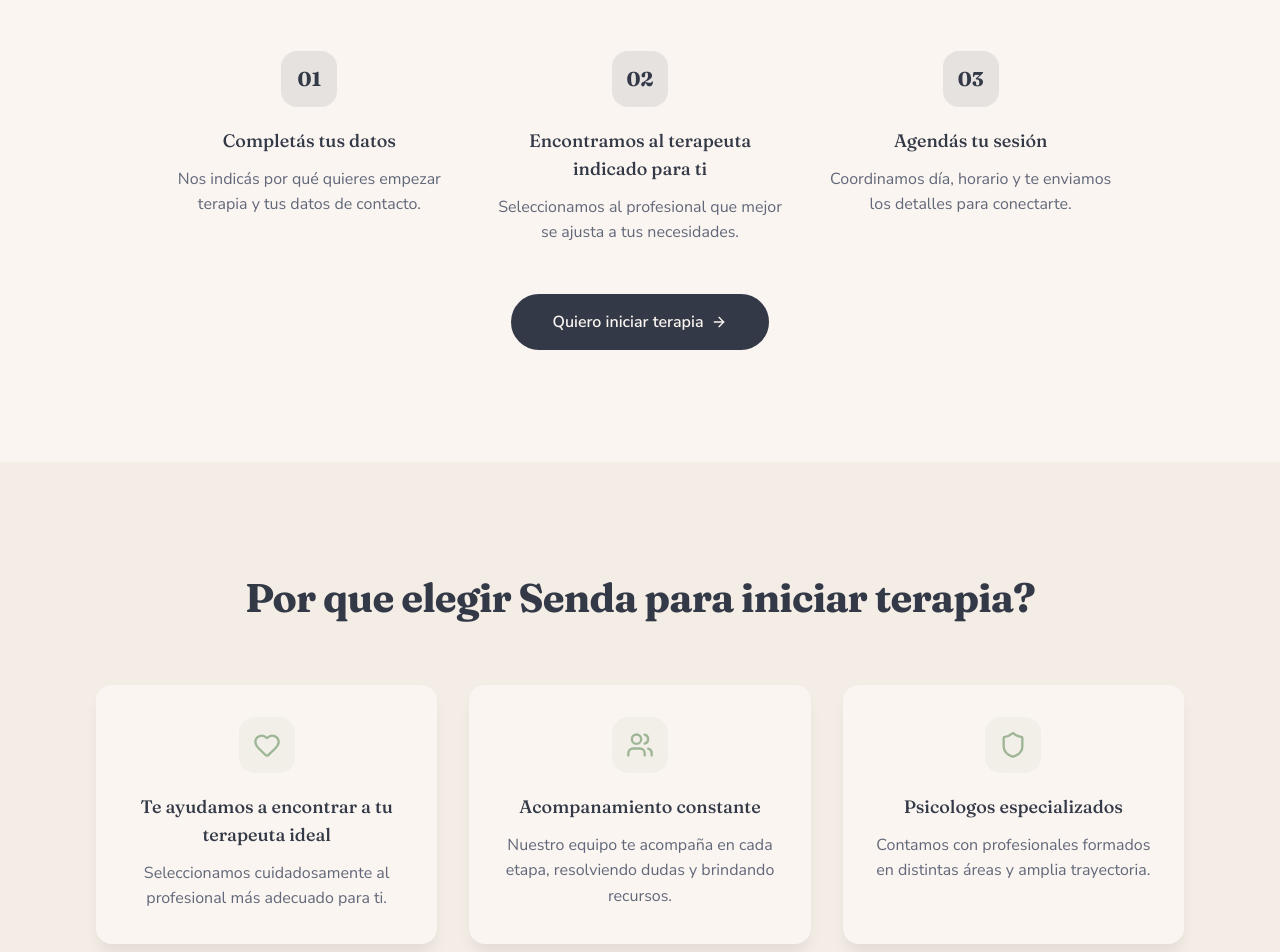
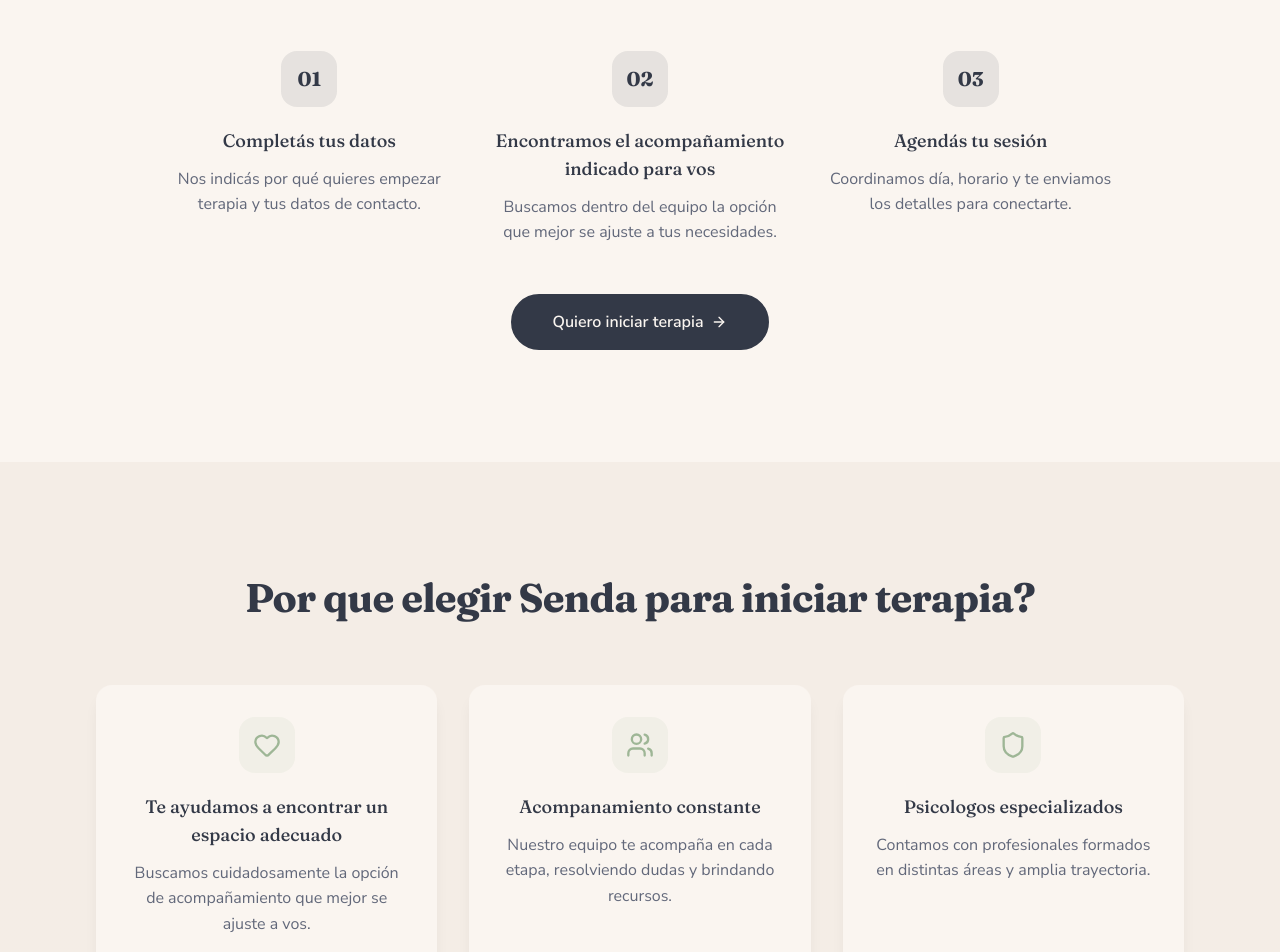
Before and after one commit to Nicosm1988/reinversi-n_profesional, a Next.js app: page /en/terapia in a window 1280 px wide. Shown: the part 1260-2212 px from the top of the page. Built offline with nearby package versions, Linux system fonts and the light colour scheme; no server answers.

Commit message:
fix: use inclusive neutral contact language

```diff
--- a/app/[locale]/diagnostico/page.tsx
+++ b/app/[locale]/diagnostico/page.tsx
@@ -99,7 +99,7 @@ export default function DiagnosticoPage() {
                         <SlideUp delay={0.3}>
                             <Text variant="small" className="max-w-xl mx-auto text-muted-foreground">
                                 El resultado es orientativo y queda guardado para que puedas volver a consultarlo.
-                                Si querés profundizar, podés conversar con nuestro equipo o con un profesional recomendado.
+                                Si querés profundizar, podés pedir orientación a nuestro equipo.
                             </Text>
                         </SlideUp>
                     </StaggerContainer>
--- a/app/[locale]/privacidad/page.tsx
+++ b/app/[locale]/privacidad/page.tsx
@@ -32,7 +32,7 @@ export default function PrivacidadPage() {
 
               <h2 className="mb-4 mt-10 text-xl font-heading font-semibold text-foreground">4. Confidencialidad de diagnósticos</h2>
               <p className="leading-relaxed text-foreground/80">
-                El test gratuito produce una devolución orientativa y no constituye un diagnóstico clínico. Para generar y guardar esa devolución, las respuestas y datos profesionales necesarios pueden ser procesados por nuestros proveedores técnicos de infraestructura, base de datos, seguridad e inteligencia artificial bajo nuestras instrucciones. No enviamos al modelo nombre, correo, teléfono ni dirección. El acceso humano se limita al equipo o profesional que lo necesite para prestar un servicio solicitado o atender una consulta.
+                El test gratuito produce una devolución orientativa y no constituye un diagnóstico clínico. Para generar y guardar esa devolución, las respuestas y datos profesionales necesarios pueden ser procesados por nuestros proveedores técnicos de infraestructura, base de datos, seguridad e inteligencia artificial bajo nuestras instrucciones. No enviamos al modelo nombre, correo, teléfono ni dirección. El acceso humano se limita a quienes integran el equipo y necesitan esa información para prestar un servicio solicitado o atender una consulta.
               </p>
 
               <h2 className="mb-4 mt-10 text-xl font-heading font-semibold text-foreground">5. Cookies</h2>
--- a/app/[locale]/terapia/page.tsx
+++ b/app/[locale]/terapia/page.tsx
@@ -19,8 +19,8 @@ const steps = [
   },
   {
     number: "02",
-    title: "Encontramos al terapeuta indicado para ti",
-    desc: "Seleccionamos al profesional que mejor se ajusta a tus necesidades.",
+    title: "Encontramos el acompañamiento indicado para vos",
+    desc: "Buscamos dentro del equipo la opción que mejor se ajuste a tus necesidades.",
   },
   {
     number: "03",
@@ -32,8 +32,8 @@ const steps = [
 const benefits = [
   {
     icon: Heart,
-    title: "Te ayudamos a encontrar a tu terapeuta ideal",
-    desc: "Seleccionamos cuidadosamente al profesional más adecuado para ti.",
+    title: "Te ayudamos a encontrar un espacio adecuado",
+    desc: "Buscamos cuidadosamente la opción de acompañamiento que mejor se ajuste a vos.",
   },
   {
     icon: Users,
@@ -68,7 +68,7 @@ export default function TherapyPage() {
               Un espacio seguro para empezar terapia online
             </Heading>
             <Text variant="lead" className="mb-10 max-w-xl mx-auto">
-              Sesiones individuales con psicólogos clínicos para acompañarte en cambios de vida,
+              Sesiones individuales de psicología clínica para acompañarte en cambios de vida,
               vínculos, ansiedad y otros desafíos.
             </Text>
             <Button
@@ -207,7 +207,7 @@ export default function TherapyPage() {
               <FadeIn>
                 <Card className="wati-dark-cta border-none p-6 md:p-8">
                   <h3 className="text-xl font-heading font-semibold mb-2">1 sesión</h3>
-                  <p className="text-sm text-primary-foreground/70 mb-6">Paga antes de tomar cada sesión con tu terapeuta.</p>
+                  <p className="text-sm text-primary-foreground/70 mb-6">Pagá antes de cada sesión.</p>
 
                   <div className="flex items-baseline gap-1 mb-6">
                     <span className="text-3xl font-heading font-bold">USD 49</span>
--- a/app/api/diagnostics/analyze/route.ts
+++ b/app/api/diagnostics/analyze/route.ts
@@ -168,7 +168,7 @@ export async function POST(req: Request) {
         {
           code: "DIAGNOSTIC_ALREADY_COMPLETED",
           error:
-            "Tu diagnóstico gratuito ya está guardado. Podés volver a consultarlo y, si querés profundizar, conversar con nuestro equipo o con un profesional.",
+            "Tu diagnóstico gratuito ya está guardado. Podés volver a consultarlo y, si querés profundizar, pedir orientación a nuestro equipo.",
         },
         { status: 409, headers: rateHeaders },
       );
--- a/components/sections/career-quiz.tsx
+++ b/components/sections/career-quiz.tsx
@@ -764,11 +764,11 @@ export function CareerQuiz({ userEmail, existingDiagnostic = null }: CareerQuizP
                               Dado que tu ancla dominante es <strong>{result.article} {result.name}</strong>, cualquier
                               movimiento profesional que hagas debería cuidar ese aspecto central de tu perfil. Si este
                               resultado te despierta preguntas, no tenés que resolverlas a solas: podés escribirnos y
-                              te ayudaremos a encontrar un profesional adecuado para acompañarte.
+                              podemos ayudarte a encontrar el acompañamiento más adecuado para vos.
                             </Text>
                             <div className="mt-6">
                               <Button asChild variant="default" className={`px-8 ${warmPrimaryButtonClass}`}>
-                                <Link href="/contacto">Conversar con un experto</Link>
+                                <Link href="/contacto">Recibir orientación profesional</Link>
                               </Button>
                             </div>
                           </div>
@@ -866,7 +866,7 @@ export function CareerQuiz({ userEmail, existingDiagnostic = null }: CareerQuizP
                   </div>
 
                   <Button asChild size="lg" variant="default" className={`h-14 px-12 text-lg ${warmPrimaryButtonClass}`}>
-                    <Link href="/contacto">Conversar con un experto</Link>
+                    <Link href="/contacto">Recibir orientación profesional</Link>
                   </Button>
 
                   <Text className="text-sm text-[#687080] dark:text-[#ddd5cc]">
--- a/components/sections/faq.tsx
+++ b/components/sections/faq.tsx
@@ -5,7 +5,7 @@ import { FadeIn } from "@/components/motion";
 
 export function FAQSection() {
     const faqs = [
-        { q: "¿Es terapia psicológica?", a: "Nuestro equipo incluye profesionales de psicología, pero este servicio está orientado a orientación vocacional-profesional: ayudarte a encontrar tu próximo paso de carrera con claridad estratégica. No reemplaza procesos de psicoterapia clínica. Si necesitas ese espacio, también podemos conectarte con un terapeuta." },
+        { q: "¿Es terapia psicológica?", a: "Nuestro equipo integra distintas especialidades, entre ellas psicología, pero este servicio está orientado a la orientación vocacional-profesional: ayudarte a encontrar tu próximo paso de carrera con claridad. No reemplaza un proceso de psicoterapia clínica. Si necesitás ese espacio, podemos ayudarte a encontrar acompañamiento terapéutico." },
         { q: "¿Para quién es este servicio?", a: "Para cualquier persona que esté en un momento de transición o incertidumbre profesional. Ya sea porque perdiste tu empleo, porque la IA transformó tu industria, porque quieres pivotar o simplemente porque sientes que llegó el momento de un cambio." },
         { q: "¿Cuánto dura el proceso?", a: "El diagnóstico es inmediato y gratuito. El programa de acompañamiento completo dura típicamente entre 4 y 8 semanas, dependiendo de tu ritmo y tus objetivos." },
         { q: "¿Qué pasa si no sé qué quiero hacer?", a: "Ese es exactamente el mejor momento para empezar. Nuestro diagnóstico está diseñado para ayudarte a descubrir patrones de interés, fortalezas y valores que tal vez no estás viendo. No necesitas llegar con respuestas, sino con la disposición de explorar." },
--- a/components/sections/senda-journey.tsx
+++ b/components/sections/senda-journey.tsx
@@ -145,7 +145,7 @@ export function SendaJourney() {
             <h2 className="mt-6 max-w-3xl font-heading text-4xl font-semibold tracking-[-.035em] md:text-6xl">Algunas partes del camino se transitan mejor en compañía.</h2>
           </div>
           <div>
-            <p className="text-lg leading-8 text-[#6a7080]">Si querés profundizar, podés conversar con nuestro equipo o con un profesional recomendado. Sin respuestas automáticas que pretendan reemplazar una escucha humana.</p>
+            <p className="text-lg leading-8 text-[#6a7080]">Si querés profundizar, podés pedir orientación a nuestro equipo. Sin respuestas automáticas que pretendan reemplazar una escucha humana.</p>
             <div className="mt-8 flex flex-col gap-3 sm:flex-row">
               <Link href="/contacto" className="inline-flex min-h-12 items-center justify-center gap-2 rounded-full bg-[#2f3647] px-7 font-semibold text-white hover:bg-[var(--senda-dark-hover)]">Contactar al equipo</Link>
               <Link href="/diagnostico" className="inline-flex min-h-12 items-center justify-center gap-2 rounded-full border border-[#2f3647]/25 px-7 font-semibold text-[var(--senda-ink)] hover:bg-white/20"><BookOpen className="h-4 w-4" /> Ver recursos</Link>
--- a/components/sections/therapy-modal.tsx
+++ b/components/sections/therapy-modal.tsx
@@ -96,7 +96,7 @@ export function TherapyModal({ open, onOpenChange }: TherapyModalProps) {
                   Introduce tu nombre y email para continuar
                 </DialogTitle>
                 <DialogDescription className="text-muted-foreground text-base mt-2">
-                  Te conectaremos con un profesional especializado en procesos de cambio personal.
+                  Te ayudaremos a encontrar el acompañamiento más adecuado para tu proceso de cambio.
                 </DialogDescription>
               </DialogHeader>
 
@@ -168,7 +168,7 @@ export function TherapyModal({ open, onOpenChange }: TherapyModalProps) {
                 <DialogHeader>
                   <DialogTitle className="text-primary text-2xl font-heading mb-3">Gracias</DialogTitle>
                   <DialogDescription className="text-muted-foreground text-base">
-                    Recibimos tu consulta. Un profesional se pondra en contacto contigo a la brevedad.
+                    Recibimos tu consulta. Nuestro equipo se pondrá en contacto con vos a la brevedad.
                   </DialogDescription>
                 </DialogHeader>
                 <Button
--- a/messages/es.json
+++ b/messages/es.json
@@ -39,20 +39,20 @@
     "newsletterSubmit": "Suscribirme",
     "copyright": "© {year} Senda — All Rights Reserved",
     "disclaimerTitle": "Aviso Importante:",
-    "disclaimerText": "Nuestro equipo es multidisciplinario e incluye profesionales de distintas especialidades, entre ellas psicología. Este servicio está enfocado en orientación vocacional-profesional y acompañamiento estratégico de carrera, por lo que no reemplaza procesos de psicoterapia clínica ni tratamiento psiquiátrico. Si estás atravesando una crisis de salud mental, te recomendamos contactar a un profesional matriculado o al servicio de emergencia de tu zona."
+    "disclaimerText": "Nuestro equipo es multidisciplinario e integra distintas especialidades, entre ellas psicología. Este servicio está enfocado en orientación vocacional-profesional y acompañamiento estratégico de carrera, por lo que no reemplaza procesos de psicoterapia clínica ni tratamiento psiquiátrico. Si estás atravesando una crisis de salud mental, te recomendamos acudir a un servicio de salud mental habilitado o al servicio de emergencia de tu zona."
   },
   "TherapyFloat": {
     "header": "Terapia Online",
     "closeLabel": "Cerrar",
     "title": "A veces el cambio necesita un espacio más profundo.",
-    "description": "Conectá con un psicólogo especializado. Sesiones individuales, 100% online, desde donde estés.",
+    "description": "Accedé a acompañamiento psicológico especializado. Sesiones individuales, 100% online, desde donde estés.",
     "featureDuration": "Sesiones de 45 a 60 minutos",
     "featurePrice": "Desde USD 39 por sesión",
     "featureConfidentiality": "Confidencialidad garantizada",
     "cta": "Conocer más",
     "floatLabel": "Información sobre terapia",
     "floatClose": "Cerrar",
-    "floatOpen": "Hablar con profesional"
+    "floatOpen": "Hablar con el equipo"
   },
   "CookieBanner": {
     "title": "Preferencia de Privacidad",
@@ -151,7 +151,7 @@
   },
   "TherapySection": {
     "title": "A veces el cambio necesita un espacio más profundo.",
-    "description": "Si sientes que tu proceso de reinvención necesita un acompañamiento emocional, conecta con un psicólogo especializado. Sesiones <bold>100% en línea</bold>, desde donde estés.",
+    "description": "Si sentís que tu proceso necesita acompañamiento emocional, podés acceder a un espacio de psicología clínica. Sesiones <bold>100% en línea</bold>, desde donde estés.",
     "primaryButton": "Conocer terapia",
     "secondaryButton": "Seguir explorando"
   },
@@ -164,7 +164,7 @@
     "title": "Preguntas Frecuentes",
     "subtitle": "Claridad ante todo.",
     "q0Question": "¿Es terapia psicológica?",
-    "q0Answer": "Nuestro equipo incluye profesionales de psicología, pero este servicio está orientado a orientación vocacional-profesional: ayudarte a encontrar tu próximo paso de carrera con claridad estratégica. No reemplaza procesos de psicoterapia clínica. Si necesitas ese espacio, también podemos conectarte con un terapeuta.",
+    "q0Answer": "Nuestro equipo integra distintas especialidades, entre ellas psicología, pero este servicio está orientado a la orientación vocacional-profesional: ayudarte a encontrar tu próximo paso de carrera con claridad. No reemplaza un proceso de psicoterapia clínica. Si necesitás ese espacio, podemos ayudarte a encontrar acompañamiento terapéutico.",
     "q1Question": "¿Para quién es este servicio?",
     "q1Answer": "Para cualquier persona que esté en un momento de transición o incertidumbre profesional. Ya sea porque perdiste tu empleo, porque la IA transformó tu industria, porque quieres pivotar o simplemente porque sientes que llegó el momento de un cambio.",
     "q2Question": "¿Cuánto dura el proceso?",
@@ -176,14 +176,14 @@
   },
   "TherapyModal": {
     "title": "Introduce tu nombre y email para continuar",
-    "description": "Te conectaremos con un profesional especializado en procesos de cambio personal.",
+    "description": "Te ayudaremos a encontrar el acompañamiento más adecuado para tu proceso de cambio.",
     "namePlaceholder": "Nombre",
     "emailPlaceholder": "Email",
     "consentText": "Al continuar acepto los <terms>Términos y Condiciones</terms> y la <privacy>Política de Privacidad</privacy> de este sitio.",
     "submitting": "Enviando...",
     "submitButton": "Continuar",
     "successTitle": "¡Gracias!",
-    "successDescription": "Recibimos tu consulta. Un profesional se pondrá en contacto contigo a la brevedad.",
+    "successDescription": "Recibimos tu consulta. Nuestro equipo se pondrá en contacto con vos a la brevedad.",
     "closeButton": "Cerrar"
   },
   "BusinessEnglish": {
@@ -356,14 +356,14 @@
     "processSubtitle": "Tres pasos simples para comenzar tu camino hacia el bienestar.",
     "step01Title": "Completas tus datos",
     "step01Desc": "Nos indicas por qué quieres empezar terapia y tus datos de contacto.",
-    "step02Title": "Encontramos al terapeuta indicado para ti",
-    "step02Desc": "Seleccionamos al profesional que mejor se ajusta a tus necesidades y motivo de consulta.",
+    "step02Title": "Encontramos el acompañamiento indicado para vos",
+    "step02Desc": "Buscamos dentro del equipo la opción que mejor se ajuste a tus necesidades y motivo de consulta.",
     "step03Title": "Agendas tu sesión",
     "step03Desc": "Coordinamos día, horario y te enviamos los detalles para conectarte. 100% online.",
     "processCta": "Quiero iniciar terapia",
     "benefitsTitle": "¿Por qué elegir Senda para iniciar terapia?",
-    "benefitMatchTitle": "Te ayudamos a encontrar a tu terapeuta ideal",
-    "benefitMatchDesc": "Seleccionamos cuidadosamente al profesional más adecuado para ti, según tu motivo de consulta.",
+    "benefitMatchTitle": "Te ayudamos a encontrar un espacio adecuado",
+    "benefitMatchDesc": "Buscamos cuidadosamente la opción de acompañamiento que mejor se ajuste a vos y a tu motivo de consulta.",
     "benefitSupportTitle": "Acompañamiento constante",
     "benefitSupportDesc": "Nuestro equipo te acompaña en cada etapa, resolviendo dudas y brindándote recursos prácticos.",
     "benefitExpertsTitle": "Psicólogos especializados y con experiencia",
@@ -385,7 +385,7 @@
     "packPerSession": "/ por sesión",
     "packCta": "Solicitar sesiones",
     "singleTitle": "1 sesión",
-    "singleDescription": "Paga antes de tomar cada sesión con tu terapeuta.",
+    "singleDescription": "Pagá antes de cada sesión.",
     "singlePrice": "USD 49",
     "singlePerSession": "/ por sesión",
     "singleCta": "Solicitar una sesión",
@@ -554,8 +554,8 @@
     "resultsDominant": "Tu ancla dominante",
     "resultsSecondary": "Tu ancla secundaria",
     "resultsThird": "Tu tercera ancla",
-    "resultsDominantText": "Tu ancla dominante es {article} {name}. Este resultado puede ayudarte a reconocer qué aspectos de tu vida profesional necesitás cuidar al evaluar un cambio. Tomalo como un punto de partida para reflexionar, no como una definición cerrada. Si querés profundizarlo, podés conversar con nuestro equipo o con uno de los profesionales que recomendamos.",
-    "resultsCtaSession": "Conversar con un experto",
+    "resultsDominantText": "Tu ancla dominante es {article} {name}. Este resultado puede ayudarte a reconocer qué aspectos de tu vida profesional necesitás cuidar al evaluar un cambio. Tomalo como un punto de partida para reflexionar, no como una definición cerrada. Si querés profundizarlo, podés pedir orientación a nuestro equipo.",
+    "resultsCtaSession": "Recibir orientación profesional",
     "resultsAiLoadingTitle": "Estamos preparando tu lectura personalizada...",
     "resultsAiLoadingText": "Cruzando tus 40 respuestas con tu perfil como {occupation}.",
     "resultsAiTitle": "Tu lectura orientativa personalizada",
```
